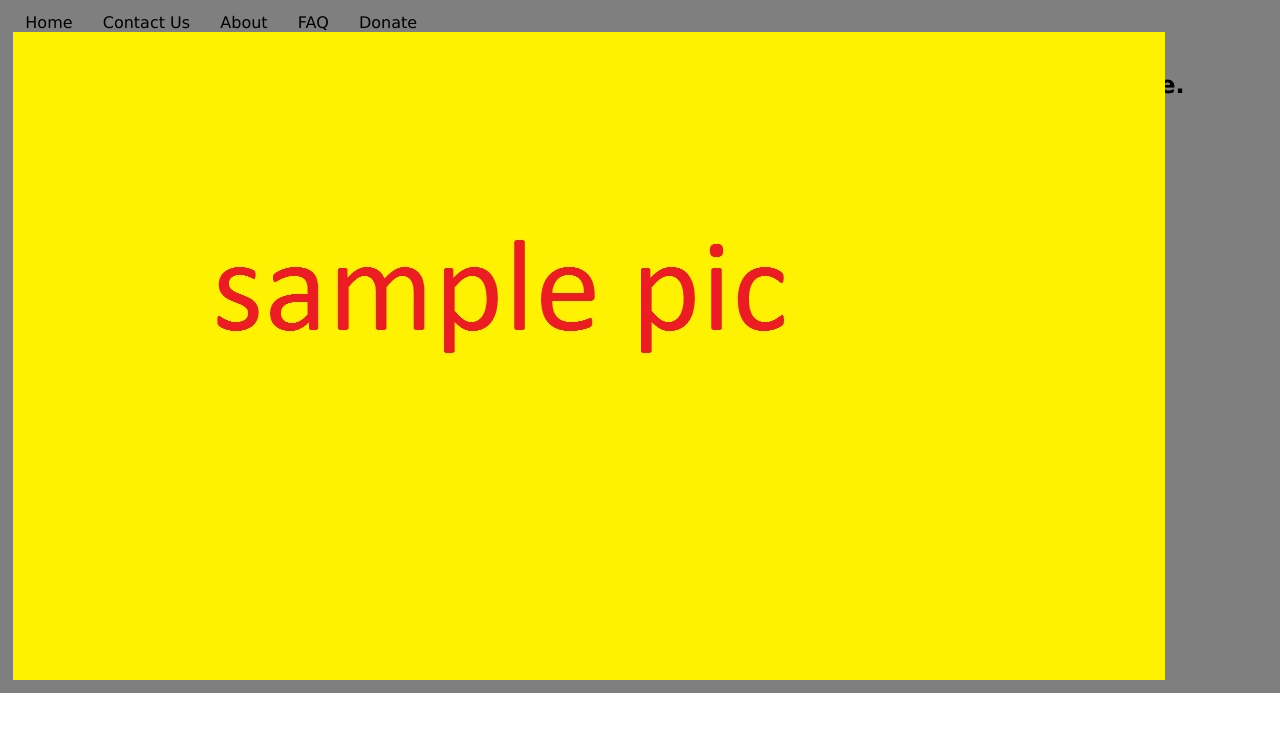
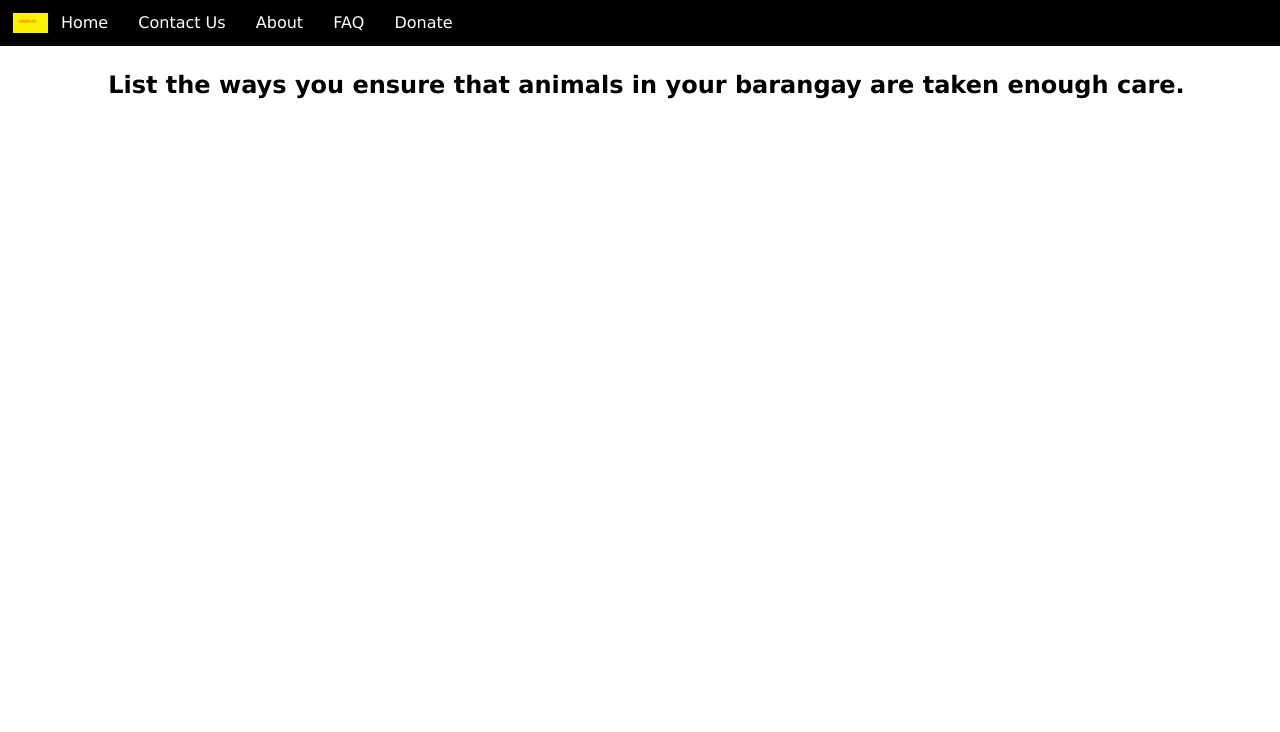
Before and after one commit to 2163903/Webtech-Group1, a website: page EnvironmentalProtection/public_html/Q1.html in a window 1280 px wide. Drawn offline with Linux system fonts and the light colour scheme.

Commit message:
Fixed font color on header

```diff
--- a/EnvironmentalProtection/public_html/Q1.html
+++ b/EnvironmentalProtection/public_html/Q1.html
@@ -9,11 +9,11 @@
     <body>
         <header>
             <nav>
-                <span id="menu"><a href="index.html">Home</a></span>
-                <span id="menu">Contact Us</span>
-                <span id="menu">About</span>
-                <span id="menu">FAQ</span>
-                <span id="menu">Donate</span>
+                <a href="index.html" id="menu">Home</a>
+                <a href="" id="menu">Contact Us</a>
+                <a href="" id="menu">About</a>
+                <a href="" id="menu">FAQ</a>
+                <a href="" id="menu">Donate</a>
                 <img src="images/sample_pic.jpg" alt="sample pic" id="logo">
             </nav>
         </header>
--- a/EnvironmentalProtection/public_html/style1.css
+++ b/EnvironmentalProtection/public_html/style1.css
@@ -26,6 +26,7 @@ header:hover {
 #menu {
     padding: 1%;
     transition: 1s;
+    color: white;
 }
 
 #menu:hover {
@@ -40,11 +41,11 @@ img:not(#logo) {
 }
 
 #logo {
-    height: 2%;
+    height: 20px;
     float: left;
 }
 
-a:not(#menu-element) {
+a {
     text-decoration: none;
     color: black;
 }
```
Also changed, not shown: EnvironmentalProtection/public_html/index.html (+1 -1 lines).
